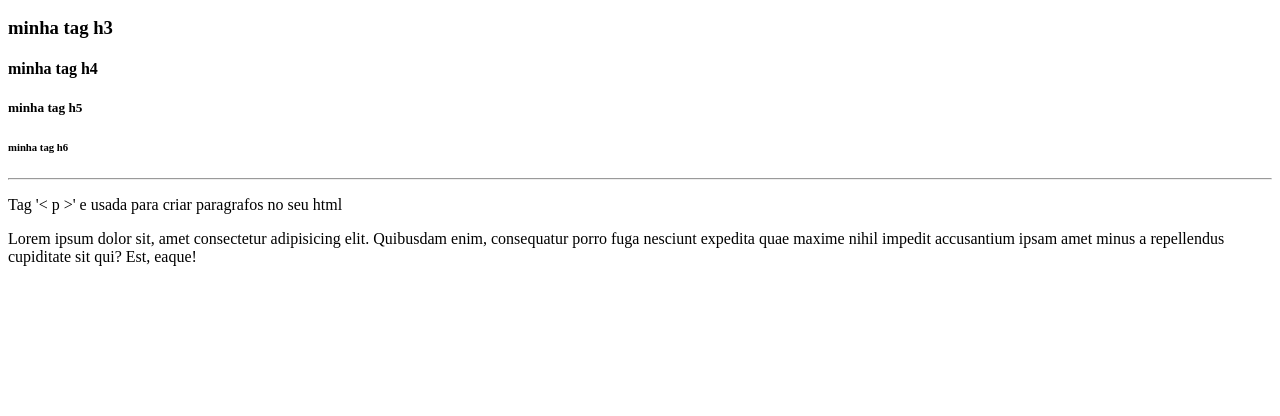
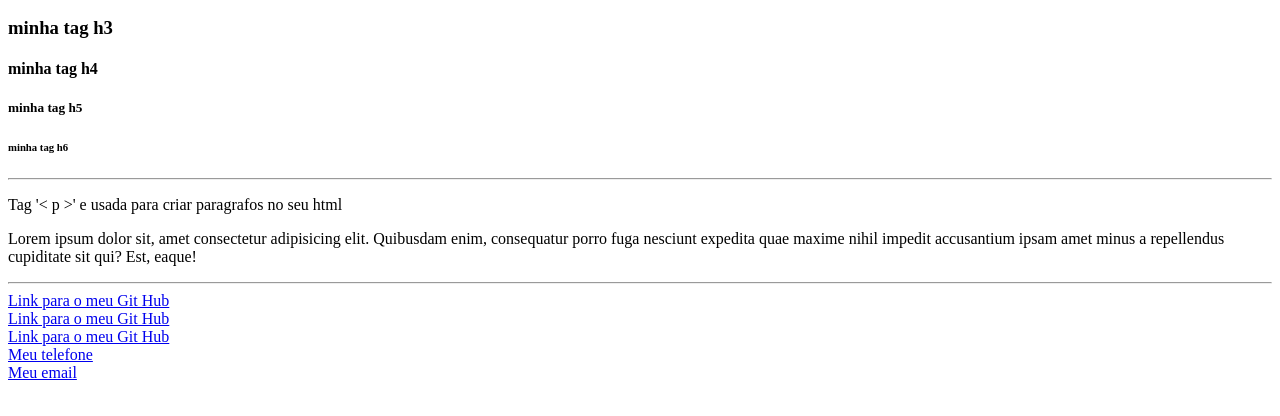
Before and after one commit to Mateus-Cimini/cursoEbacFrontEnd, a plain HTML site: page 002-Aula Html/Aula 02 Insirindo textos/index.html in a window 1280 px wide. Shown: the part 120-536 px from the top of the page. Drawn offline with Linux system fonts and the light colour scheme.

Commit message:
chore: adicionando links ao codigo da aula 2 de html

```diff
--- a/002-Aula Html/Aula 02 Insirindo textos/index.html
+++ b/002-Aula Html/Aula 02 Insirindo textos/index.html
@@ -20,5 +20,17 @@
     <p>Tag '< p >' e usada para criar paragrafos no seu html </p>
     <p>Lorem ipsum dolor sit, amet consectetur adipisicing elit. Quibusdam enim, consequatur porro fuga nesciunt expedita quae maxime nihil impedit accusantium ipsam amet minus a repellendus cupiditate sit qui? Est, eaque!</p><!--escrevendo 'Loren' e precionar 'enter' o html cria um paragrafo para teste-->
 
+    <hr >
+    <!-- LINKS -->
+    <a href="https://github.com/Mateus-Cimini"> Link para o meu Git Hub</a> <!-- link basico -->
+    <br>
+    <a href="https://github.com/Mateus-Cimini" title="Esse link vai para o meu Git Hub"> Link para o meu Git Hub</a> <!-- link com titulo ao passar o mouse por cima -->
+    <br>
+    <a href="https://github.com/Mateus-Cimini" target="_blank"> Link para o meu Git Hub</a> <!-- link que abre em uma nova guia-->
+    <br>
+    <a href="tel:+55033998087393">Meu telefone</a> <!-- link que abre um app de contato com meu numero-->
+    <br>
+    <a href="mailto:mateusmateus122333@gmail.com">Meu email</a> <!-- link que abre um app de contato com meu email-->
+
 </body>
 </html>
```
